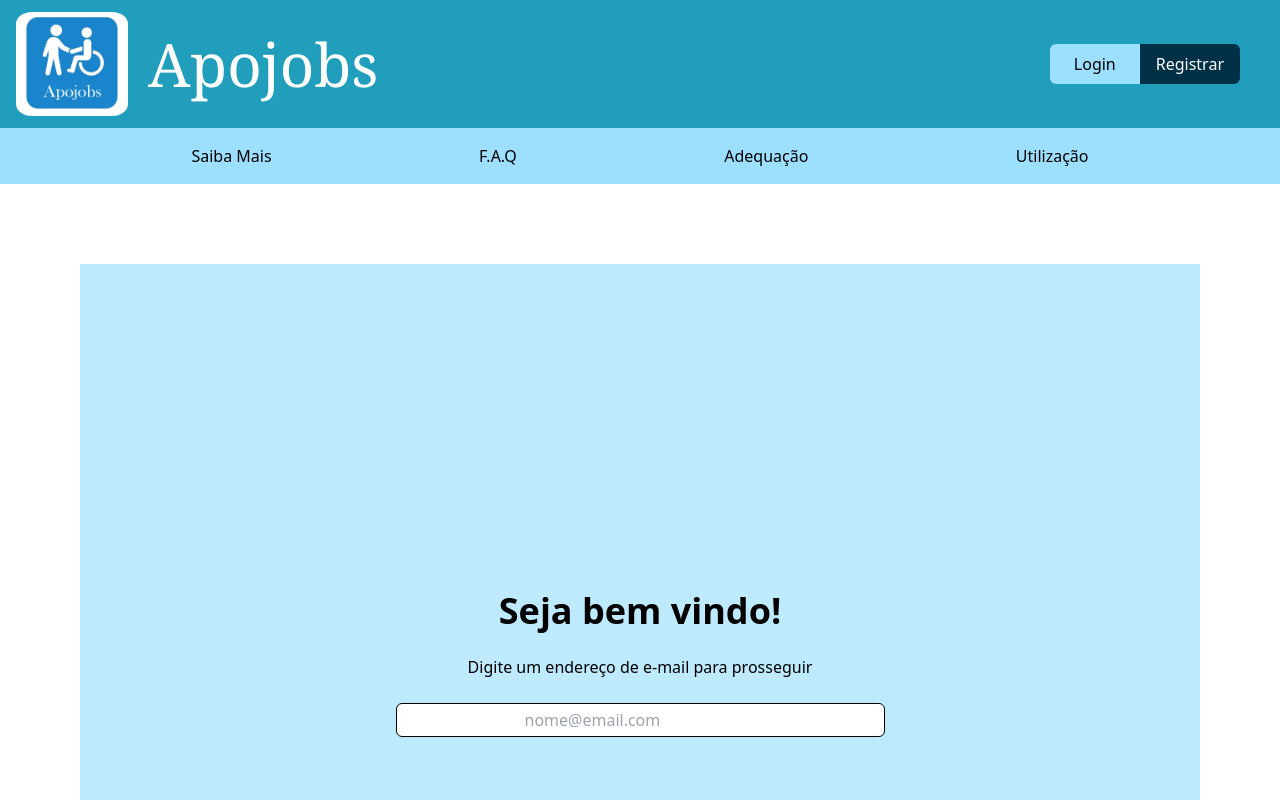
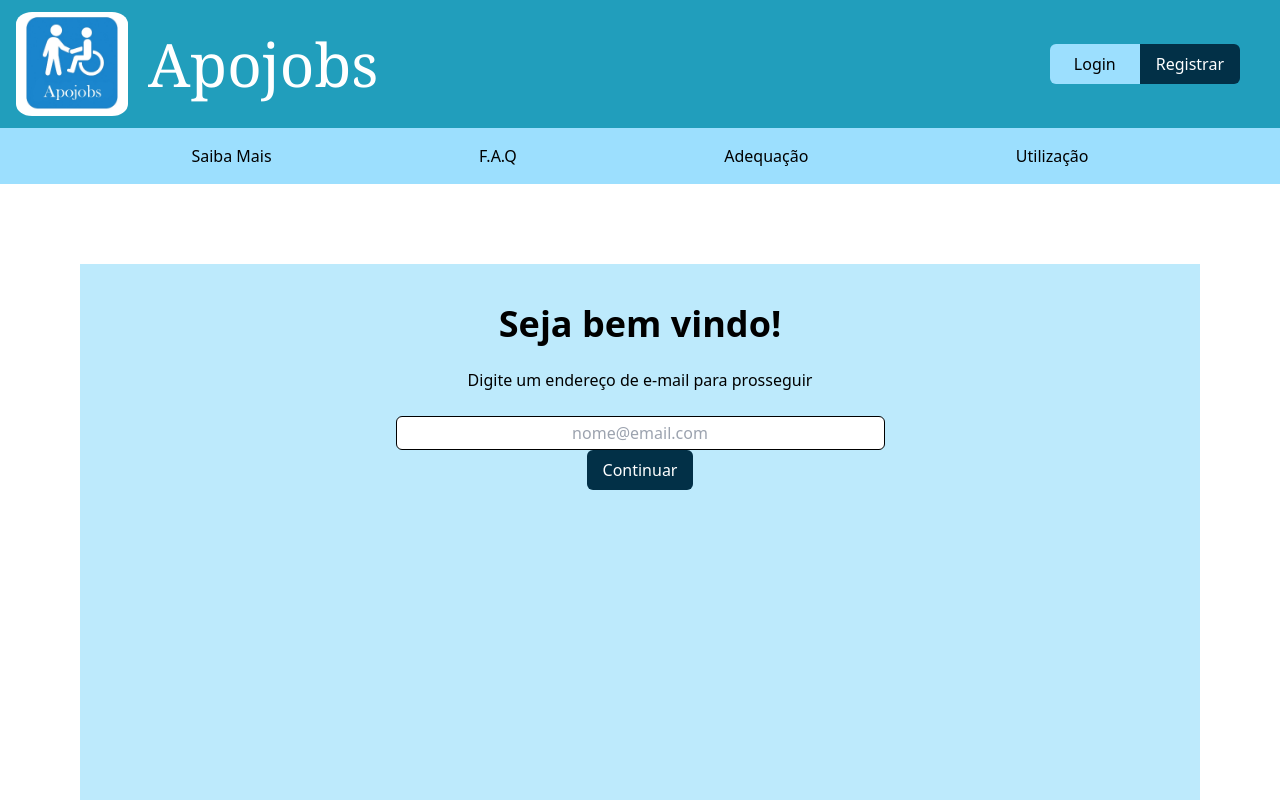
Before and after one commit to t4Facef/tic-2025-front, a React (Vite) app: page /auth/entry in a window 1280 px wide. Shown: the top 800 px of the page. Built offline with nearby package versions, Linux system fonts and the light colour scheme.

Commit message:
Refatoração do GenericBlueButton e adição de comentários para uso

```diff
--- a/src/components/buttons/generic_link_blue_button.tsx
+++ b/src/components/buttons/generic_link_blue_button.tsx
@@ -5,26 +5,48 @@ interface GenericBlueButtonProps {
     color: number;
     link: string;
     children: ReactNode;
-    classEdit?: string; //Não pode ser uma classe que ja foi aplicada, então não da pra alterar o p, px ou rounded, mas se precisar, tira esse estilo daqui e coloca onde são usados
+    size?: 'sm' | 'md' | 'lg';
 }
 
+// Mapeamento de cores - cada número corresponde a uma cor da paleta dentre os tons de azul
 const colorMap: {[key:number]: string} = {
-  1: "bg-blue1",
-  2: "bg-blue2 text-white",
-  3: "bg-blue3 text-white",
-  4: "bg-blue4",
+  1: "bg-blue1 hover:bg-blue2",        // Azul claro com hover azul médio
+  2: "bg-blue2 text-white hover:bg-blue3", // Azul médio com texto branco
+  3: "bg-blue3 text-white hover:bg-blue2", // Azul escuro com texto branco (mais usado)
+  4: "bg-blue4 hover:bg-blue1",        // Azul suave
+};
+
+// Tamanhos disponíveis - controla padding e tamanho do texto, caso precise de um botão diferente e queira usar esse componente pode adicionar mais algum, só não pode esquecer de adicionar no prop tbm
+const sizeMap = {
+  sm: "px-3 py-1 text-sm",  // Pequeno: menos padding, texto menor
+  md: "px-4 py-2",          // Médio: padrão
+  lg: "px-6 py-3 text-lg"   // Grande: mais padding, texto maior
 };
 
 
-export default function GenericBlueButton({color, link, children, classEdit}: GenericBlueButtonProps){
-    const colorButton = colorMap[color] || "bg-blue1";
 
+export default function GenericBlueButton({
+  color,
+  link,
+  children,
+  size = 'md'        // Valor padrão: médio
+}: GenericBlueButtonProps){
+    // Pega as classes CSS baseadas nas props
+    const colorButton = colorMap[color] || "bg-blue1";  // Se cor inválida, usa blue1
+    const sizeButton = sizeMap[size];
+
+    // Hook para navegação entre páginas
     const navigate = useNavigate();
     function handleClick() {
-        navigate(link);
+        navigate(link); // Vai para a rota especificada na prop 'link', em formato de texto mesmo
     }
 
     return (
-        <button className={`${colorButton} p-4 px-6 rounded-md ${classEdit}`} onClick={handleClick}>{children}</button>
+        <button
+          className={`${colorButton} ${sizeButton} rounded-md flex justify-center items-center transition-colors`}
+          onClick={handleClick}
+        >
+          {children}
+        </button>
     )
 }
--- a/src/pages/auth_entry.tsx
+++ b/src/pages/auth_entry.tsx
@@ -1,10 +1,13 @@
+import GenericBlueButton from "../components/buttons/generic_link_blue_button";
+
 export default function AuthEntry(){
     return (
         <div className="bg-blue1 m-20 min-h-screen">
-            <div className="flex flex-col justify-center items-center p-10 min-h-screen">
+            <div className="flex flex-col items-center p-10 min-h-screen">
                 <h1 className="font-bold text-4xl">Seja bem vindo!</h1>
                 <label htmlFor="auth_email" className="py-6">Digite um endereço de e-mail para prosseguir</label>
-                <input type="text" placeholder="nome@email.com" name="auth_email" id="auth_email" className="px-32 py-1 border border-black rounded-md flex justify-center"/>
+                <input type="text" placeholder="nome@email.com" name="auth_email" id="auth_email" className="px-32 py-1 border border-black rounded-md text-center"/>
+                <GenericBlueButton color={3} link="./">Continuar</GenericBlueButton>
             </div>
         </div>
     )
--- a/tailwind.config.js
+++ b/tailwind.config.js
@@ -1,5 +1,5 @@
 /** @type {import('tailwindcss').Config} */
-export default {
+module.exports = {
   content: ["./index.html", "./src/**/*.{js,ts,jsx,tsx,ts,tsx}"],
   theme: {
     extend: {
```
